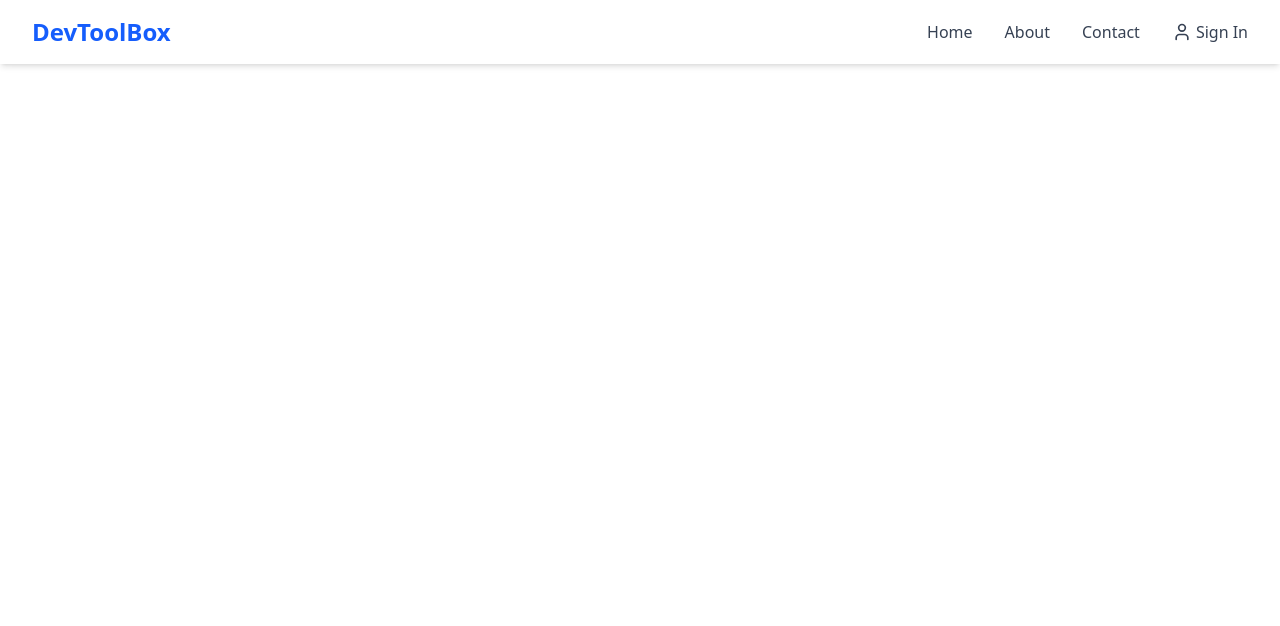
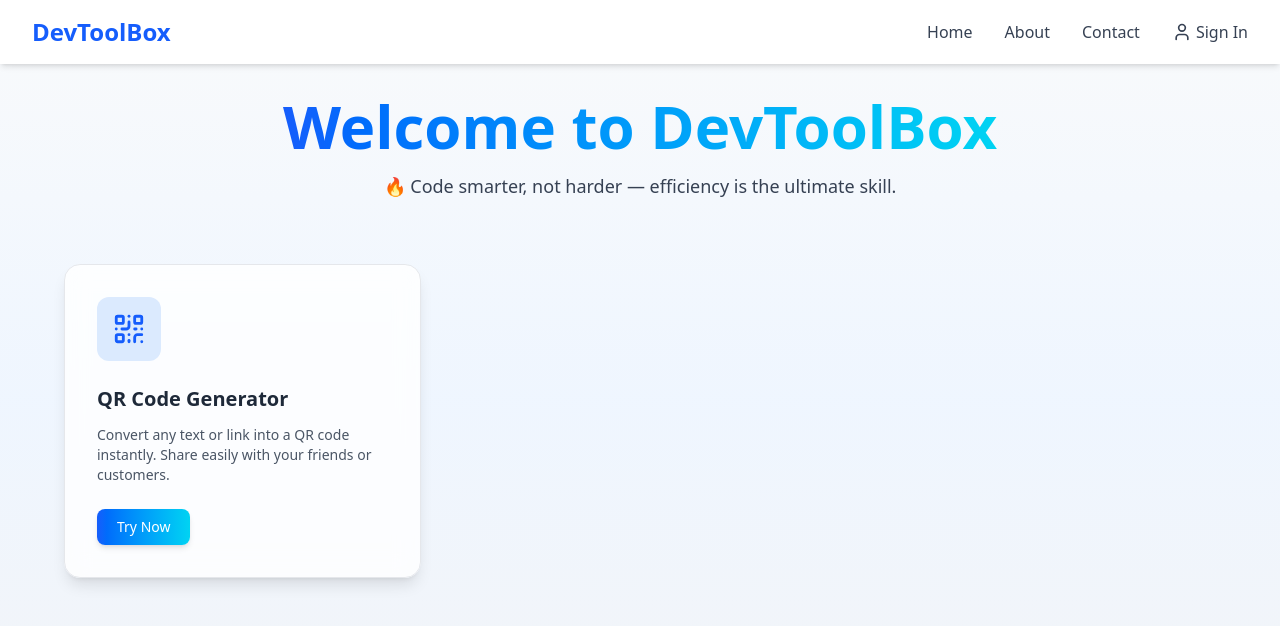
Before and after one commit to coAyush/DeveloperToolsApiProject, a React (Vite) app in the folder FrontEnd/: page / in a window 1280 px wide. Shown: the top 626 px of the page. Built offline with nearby package versions, Linux system fonts and the light colour scheme.

Commit message:
Update Home.jsx

```diff
--- a/FrontEnd/src/pages/Home.jsx
+++ b/FrontEnd/src/pages/Home.jsx
@@ -1,9 +1,83 @@
-import React from 'react'
+import React, { useState, useEffect } from "react";
+import { QrCode, Link2, KeyRound } from "lucide-react";
+import { Link } from "react-router-dom";
+
+const quotes = [
+  "🚀 Empower your creativity — the right tools make magic happen.",
+  "💡 Small tools, big impact — simplify your workflow today.",
+  "🔥 Code smarter, not harder — efficiency is the ultimate skill.",
+  "🌍 Share your ideas instantly — because the world moves fast.",
+  "✨ Every great project starts with one simple step — let’s begin.",
+];
+
+const ToolCard = ({ icon: Icon, title, desc, link }) => (
+  <Link
+    to={link}
+    className="relative bg-white/80 backdrop-blur-md rounded-2xl shadow-lg p-8 border border-gray-200
+               hover:shadow-2xl hover:scale-[1.03] transition transform group cursor-pointer overflow-hidden block"
+  >
+    {/* Gradient Hover Overlay */}
+    <div className="absolute inset-0 bg-gradient-to-r from-blue-500 to-cyan-400
+                    opacity-0 group-hover:opacity-10 transition"></div>
+
+    {/* Icon */}
+    <div className="flex items-center justify-center w-16 h-16 rounded-xl bg-blue-100 mb-6
+                    group-hover:bg-blue-200 transition relative z-10">
+      <Icon size={34} className="text-blue-600" />
+    </div>
+
+    {/* Content */}
+    <h2 className="text-xl font-bold text-gray-800 mb-3 relative z-10">{title}</h2>
+    <p className="text-sm text-gray-600 mb-6 relative z-10">{desc}</p>
+
+    {/* Button Style but not actual button */}
+    <span
+      className="px-5 py-2 inline-block bg-gradient-to-r from-blue-600 to-cyan-400 text-white
+                 text-sm font-medium rounded-lg shadow-md hover:shadow-lg hover:scale-105 transition relative z-10"
+    >
+      Try Now
+    </span>
+  </Link>
+);
 
 const Home = () => {
+  const [currentQuote, setCurrentQuote] = useState(0);
+
+  useEffect(() => {
+    const interval = setInterval(
+      () => setCurrentQuote((prev) => (prev + 1) % quotes.length),
+      2500
+    );
+    return () => clearInterval(interval);
+  }, []);
+
   return (
-    <div>Home</div>
-  )
-}
+    <div className="min-h-screen bg-gradient-to-b from-gray-50 via-blue-50 to-gray-100 px-6 py-24 flex flex-col items-center">
+      {/* Heading Section */}
+      <h1 className="text-4xl md:text-6xl font-extrabold text-center mb-4
+                     bg-gradient-to-r from-blue-600 to-cyan-400 bg-clip-text text-transparent">
+        Welcome to DevToolBox
+      </h1>
 
-export default Home
+      {/* Rotating Quotes */}
+      <p
+        key={currentQuote}
+        className="text-gray-700 text-base md:text-lg text-center max-w-2xl mb-16 animate-fade-in"
+      >
+        {quotes[currentQuote]}
+      </p>
+
+      {/* Cards Section */}
+      <div className="w-full max-w-6xl grid grid-cols-1 sm:grid-cols-2 lg:grid-cols-3 gap-10">
+        <ToolCard
+          icon={QrCode}
+          title="QR Code Generator"
+          desc="Convert any text or link into a QR code instantly. Share easily with your friends or customers."
+          link="/tools/qr"
+        />
+      </div>
+    </div>
+  );
+};
+
+export default Home;
```
